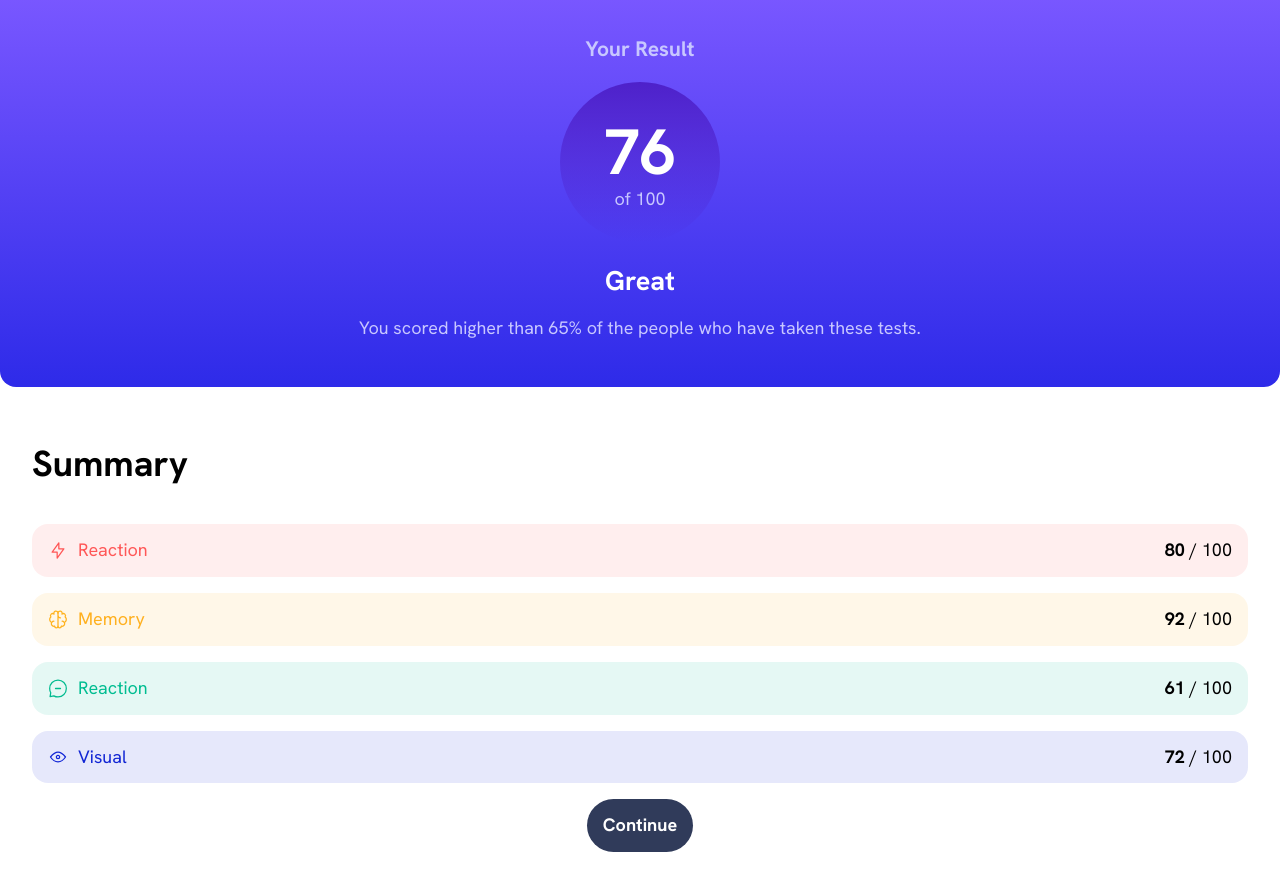
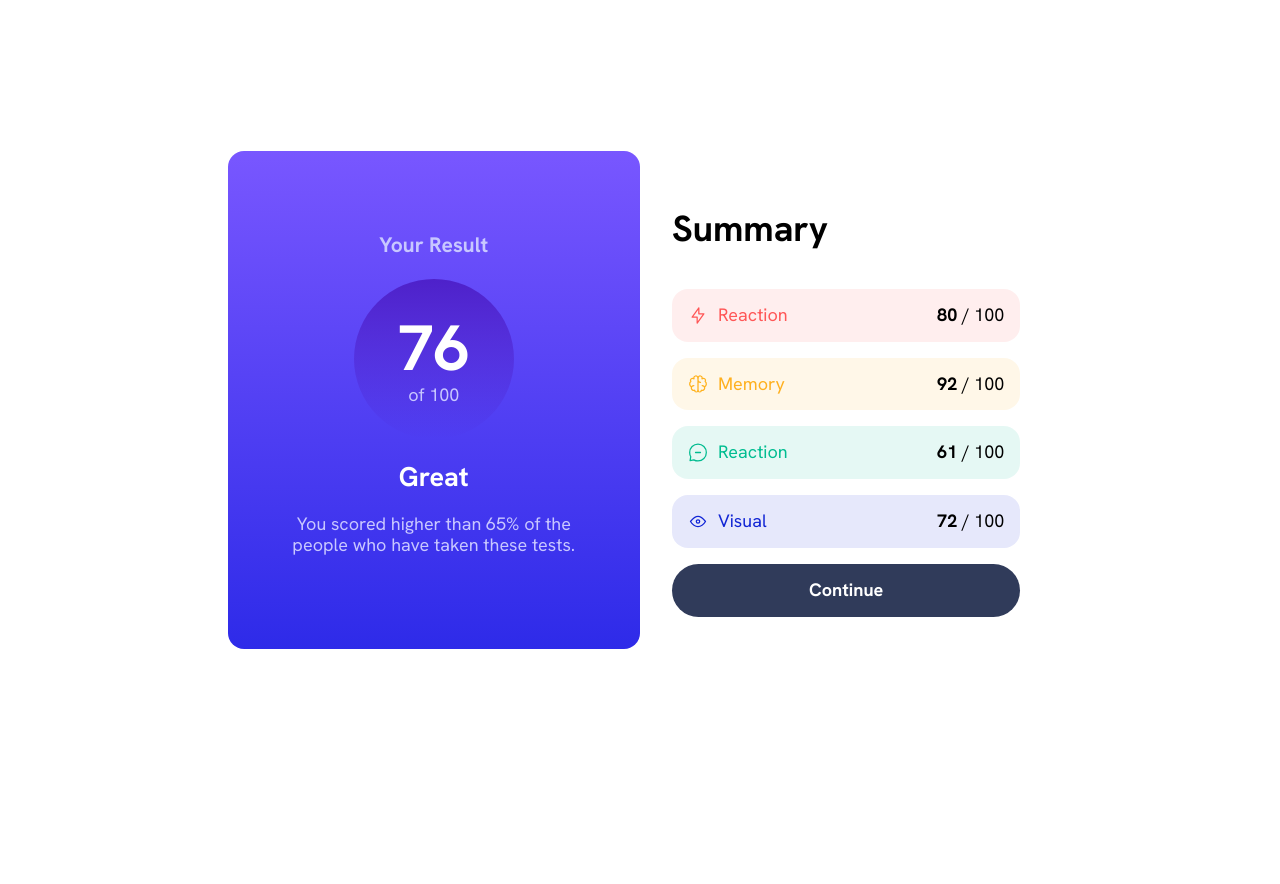
Before and after one commit to bttrvng99/frontend-mentor-results-summary-component, a plain HTML site: page index.html in a window 1280 px wide. After the commit the page ends 800 px from the top, so only its background shows below. Drawn offline with Linux system fonts and the light colour scheme.

Commit message:
add desktop view

```diff
--- a/style.scss
+++ b/style.scss
@@ -12,15 +12,14 @@ $LightLavender: hsl(241, 100%, 89%);
 $DarkGrayBlue: hsl(224, 30%, 27%);
 
 @font-face {
-  font-family: "Hanken Grotesk";
-  src: url("./assets/fonts/HankenGrotesk-VariableFont_wght.ttf");
+  font-family: 'Hanken Grotesk';
+  src: url('./assets/fonts/HankenGrotesk-VariableFont_wght.ttf');
 }
 
-@import url("./modern-normalize.css");
-
+@import url('./modern-normalize.css');
 
 * {
-  font-family: "Hanken Grotesk";
+  font-family: 'Hanken Grotesk';
 }
 
 main {
@@ -36,7 +35,6 @@ div {
 .total_result {
   color: white;
   background-image: linear-gradient($LightSlateBlue, $LightRoyalBlue);
-  // padding: 1rem 2rem 3rem;
   padding-top: 1rem;
   padding-bottom: 3rem;
   border-radius: 0 0 1rem 1rem;
@@ -146,21 +144,42 @@ div {
         color: $CobaltBlue;
       }
     }
-
-    &-name {
-      // color: $LightRed;
-    }
   }
 }
 
 button {
   background-color: $DarkGrayBlue;
-  // width: 100%;
+  width: 100%;
   border: 0;
   color: $White;
   border-radius: 5rem;
   padding: 1rem;
   font-weight: 700;
   cursor: pointer;
-  // margin: 1rem 0;
+
+  &:hover {
+    background-color: linear-gradient($VioletBlue, $PersianBlue);
+  }
 }
+
+@media screen and (min-width: 768px) {
+  html, body {
+    display: flex;
+    flex-direction: column;
+    align-self: center;
+    justify-content: center;
+    height: 100%;
+  }
+  main {
+    flex-direction: row;
+  }
+
+  .total_result {
+    flex-basis: 50%;
+    border-radius: 1rem;
+  }
+
+  .details {
+    flex-basis: 50%;
+  }
+}
```
Also changed, not shown: style.css, 1 other file.
